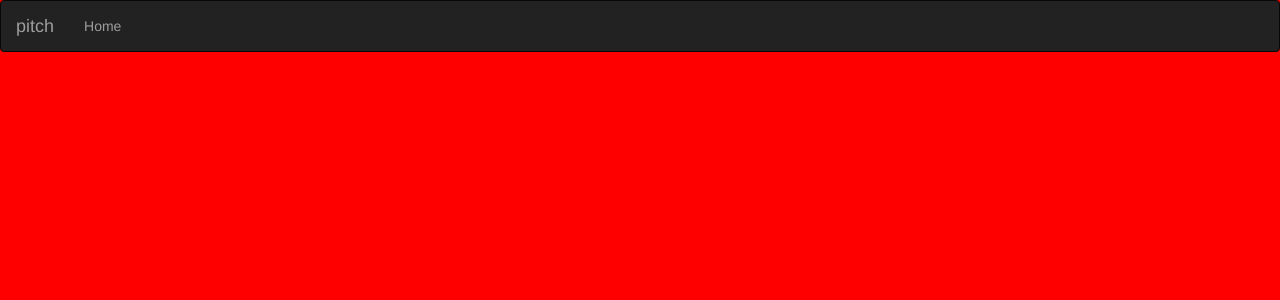
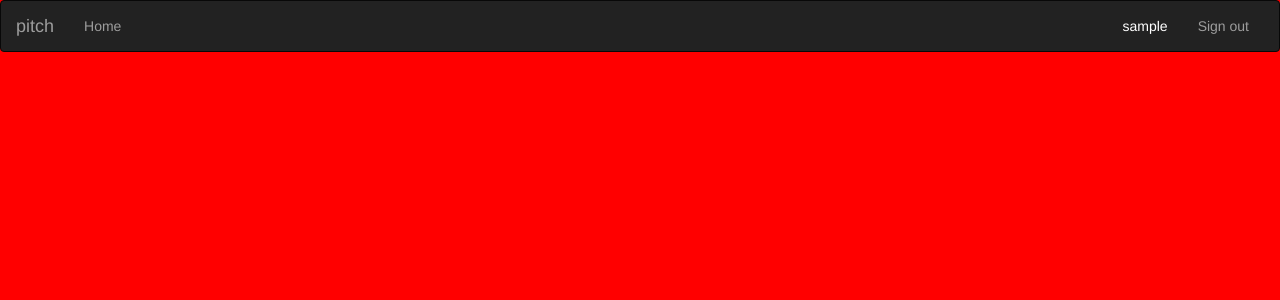
Before and after one commit to faith62/blog-site, a Flask app: page / in a window 1280 px wide. Shown: the top 300 px of the page. Run offline with Flask 2, Linux system fonts and the light colour scheme; the visitor is signed in with stand-in values (Sample User, id 1); data comes from the database, SQL or seed files in the repository; some libraries are stand-ins or nearby versions.

Commit message:
update nav bar

```diff
--- a/app/templates/navbar.html
+++ b/app/templates/navbar.html
@@ -12,6 +12,15 @@
         <div class="navbar-collapse collapse">
             <ul class="nav navbar-nav">
                 <li><a href="/">Home</a></li>
+            </ul>
+            <ul class="nav navbar-nav navbar-right">
+                {% if current_user.is_authenticated %}
+                <li style="color:white;padding:15px;">{{current_user.username}}</li>
+                <li><a href="{{url_for('auth.logout')}}">Sign out</a></li>
+                {% else %}
+                <li><a href="{{url_for('auth.login')}}">Sign in</a></li>
+                {%endif%}
+              </ul>
         </div>
 
     </div>
```
